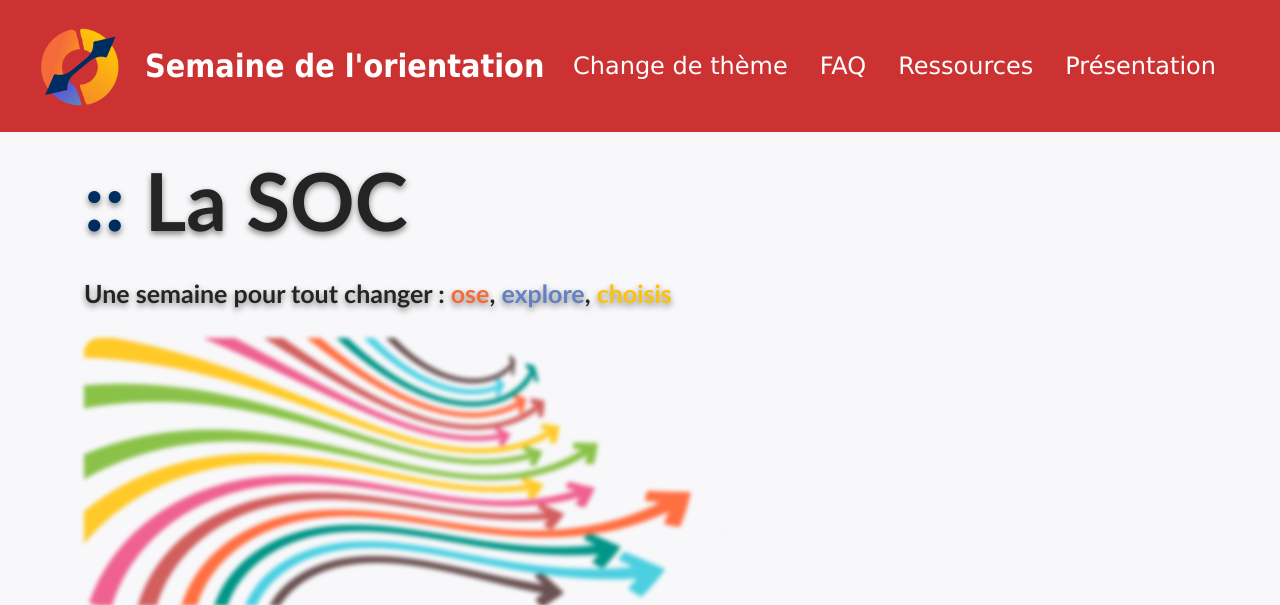
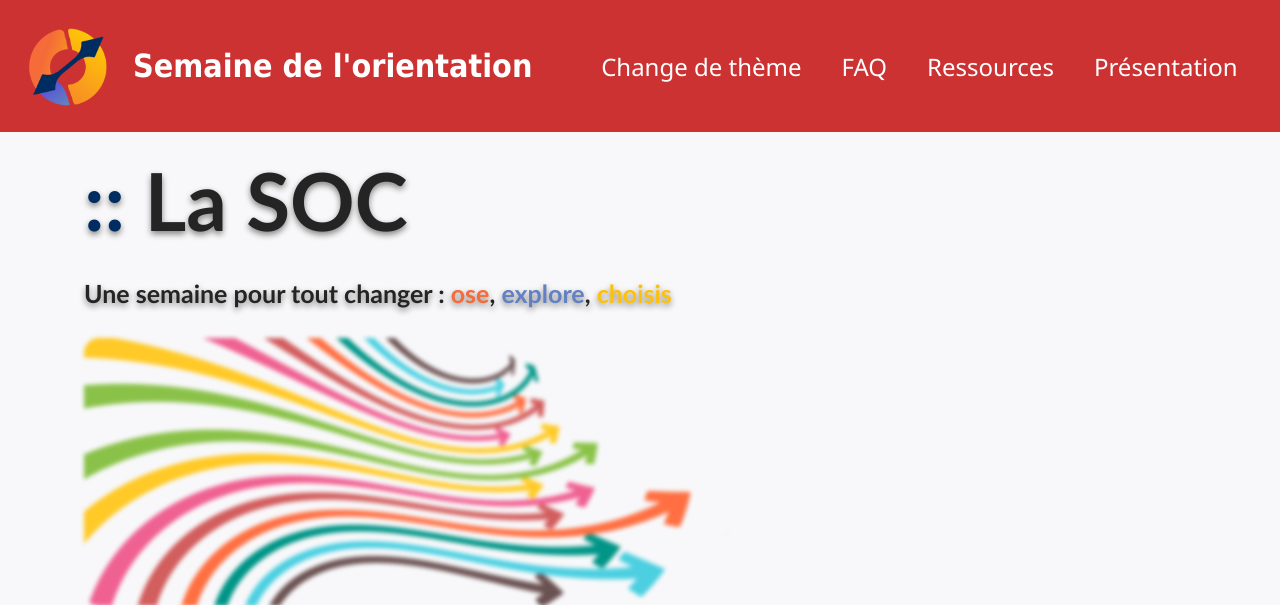
Before and after one commit to Tarkhubal/semaine-orientation-et-citoyennete, a Flask app: page / in a window 1280 px wide. Shown: the top 605 px of the page. Run offline with Flask 3, Linux system fonts and the light colour scheme.

Commit message:
Little update on the nav

```diff
--- a/static/css/base.css
+++ b/static/css/base.css
@@ -100,7 +100,7 @@
 
 .nav-container-left img {
     max-width: 85px;
-    margin-left: 22px;
+    margin-left: 10px;
     margin-right: 22px;
 }
 
@@ -109,20 +109,20 @@
     flex-direction: row;
     list-style-type: none;
     margin: 0;
-    padding: 0 5% 0 0;
-    font-family: Verdana, Geneva, Tahoma, sans-serif;
+    padding: 0 3% 0 0;
+    font-family: 'Segoe UI', Tahoma, Geneva, Verdana, sans-serif;
     align-items: center;
     text-align: center;
 }
 
 .menu > li {
-    margin: 0 1rem;
+    margin: 0;
     overflow: hidden;
 }
 
 .menu > li > a {
     margin: 0;
-    padding: 0;
+    padding: 20px;
     font-size: 1.5rem;
     font-weight: 400;
     color: #fff;
@@ -184,7 +184,7 @@
     transform: rotate(-405deg);
 }
 
-@media (max-width: 700px) {
+@media (max-width: 1230px) {
     :root {
         --nav-height: 50px
     }
```
Also changed, not shown: templates/nav.html (+1 -12 lines).
